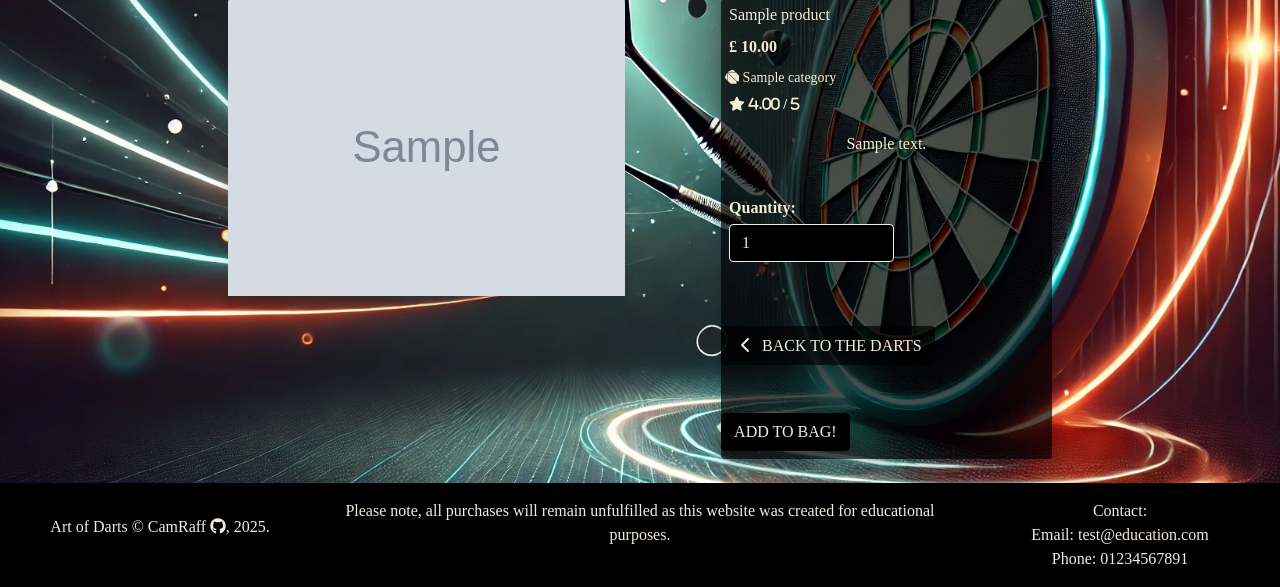
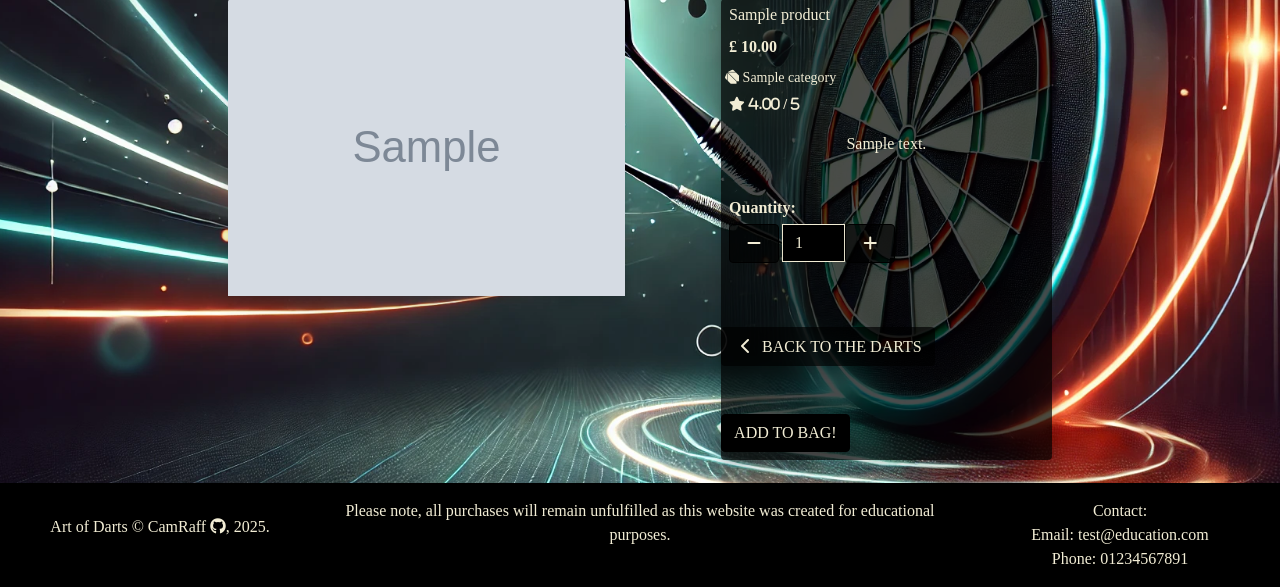
Before and after one commit to CamRaff/MP4-ArtOfDarts, a Django app: page /products/1/ in a window 1280 px wide. Shown: the part 213-800 px from the top of the page. Run offline with Django 3.2, Linux system fonts and the light colour scheme; tables that the repository leaves empty hold one stand-in row (values such as "Sample post"); grey boxes marked "Sample" are stand-in pictures; some libraries are stand-ins or nearby versions; some web fonts are replaced.

Commit message:
change to product details page to make it more user friendly and js to handle inputs

```diff
--- a/bag/templates/bag/bag.html
+++ b/bag/templates/bag/bag.html
@@ -1,6 +1,5 @@
 {% extends "base.html" %}
 {% load static %}
-{% load custom_filters %}
 
 {% block page_header %}
 <div class="container header-container">
--- /dev/null
+++ b/products/templates/products/includes/quantity_input_script.html
@@ -0,0 +1,31 @@
+<script type="text/javascript">
+    $(document).ready(function () {
+        console.log('Script is running'); // Checkpoint
+
+        $('.increment-qty').click(function (e) {
+            e.preventDefault();
+            var inputField = $(this).closest('.input-group').find('.qty-input');
+            var currentValue = parseInt(inputField.val()) || 0;
+            var maxValue = parseInt(inputField.attr('max')) || 99;
+
+            console.log('Increment clicked', currentValue); // Debug line
+
+            if (currentValue < maxValue) {
+                inputField.val(currentValue + 1); // Disable plus button if value is 99
+            }
+        });
+
+        $('.decrement-qty').click(function (e) {
+            e.preventDefault();
+            var inputField = $(this).closest('.input-group').find('.qty-input');
+            var currentValue = parseInt(inputField.val()) || 1;
+            var minValue = parseInt(inputField.attr('min')) || 1;
+
+            console.log('Decrement clicked', currentValue); // Debug line
+
+            if (currentValue > minValue) {
+                inputField.val(currentValue - 1); // Disable minus button if value is 1
+            }
+        });
+    });
+</script>
--- a/products/templates/products/product_details.html
+++ b/products/templates/products/product_details.html
@@ -52,7 +52,21 @@
                                 <p class="mt-3 white ml-2 mb-1"><strong>Quantity:</strong></p>
                                 <div class="form-group w-50">
                                     <div class="input-group ml-2">
+                                        <div class="input-group-prepend">
+                                            <button type="button" class="decrement-qty btn border-black rounded white mr-1 shadow" data-item_id="{{ product.id }}" id="decrement-qty_{{ product.id }}">
+                                                <span class="icon">
+                                                    <i class="fas fa-minus"></i>
+                                                </span>
+                                            </button>
+                                        </div>
                                         <input type="number" class="form-control qty-input white" name="quantity" value="1" min="1" max="99" data-item_id="{{ product.id }}" id="id_qty_{{ product.id }}">
+                                        <div class="input-group-prepend">
+                                            <button type="button" class="increment-qty btn border-black rounded white shadow" data-item_id="{{ product.id }}" id="increment-qty_{{ product.id }}">
+                                                <span class="icon">
+                                                    <i class="fas fa-plus"></i>
+                                                </span>
+                                            </button>
+                                        </div>
                                     </div>
                                 </div>
                             </div>
@@ -74,3 +88,8 @@
     </div>
     {% include 'includes/footer.html' %}
 {% endblock %}
+
+{% block postloadjs %}
+{{ block.super }}
+{% include 'products/includes/quantity_input_script.html' %}
+{% endblock %}
--- a/templates/base.html
+++ b/templates/base.html
@@ -37,6 +37,7 @@
         <script src="https://cdn.jsdelivr.net/npm/bootstrap@4.6.2/dist/js/bootstrap.bundle.min.js"
             integrity="sha384-Fy6S3B9q64WdZWQUiU+q4/2Lc9npb8tCaSX9FK7E8HnRr0Jz8D6OP9dO5Vg3Q9ct" crossorigin="anonymous">
         </script>
+        <script src="https://code.jquery.com/jquery-3.6.0.min.js"></script>
         <!-- Font Awesome -->
         <script src="https://kit.fontawesome.com/e9c73d7092.js" crossorigin="anonymous"></script>
         <script src="https://kit.fontawesome.com/2580593a86.js" crossorigin="anonymous"></script>
--- a/templates/includes/mobile-top-header.html
+++ b/templates/includes/mobile-top-header.html
@@ -48,7 +48,7 @@
         href="{% url 'view_bag' %}">
         <div class="text-center">
             <div><i class="fa-solid fa-sack-dollar white"></i></div>
-            <p class="my-0">
+            <p class="my-0 white">
                 {% if grand_total %}
                 ${{ grand_total|floatformat:2 }}
                 {% else %}
```
Also changed, not shown: bag/views.py (+3 -10 lines).
